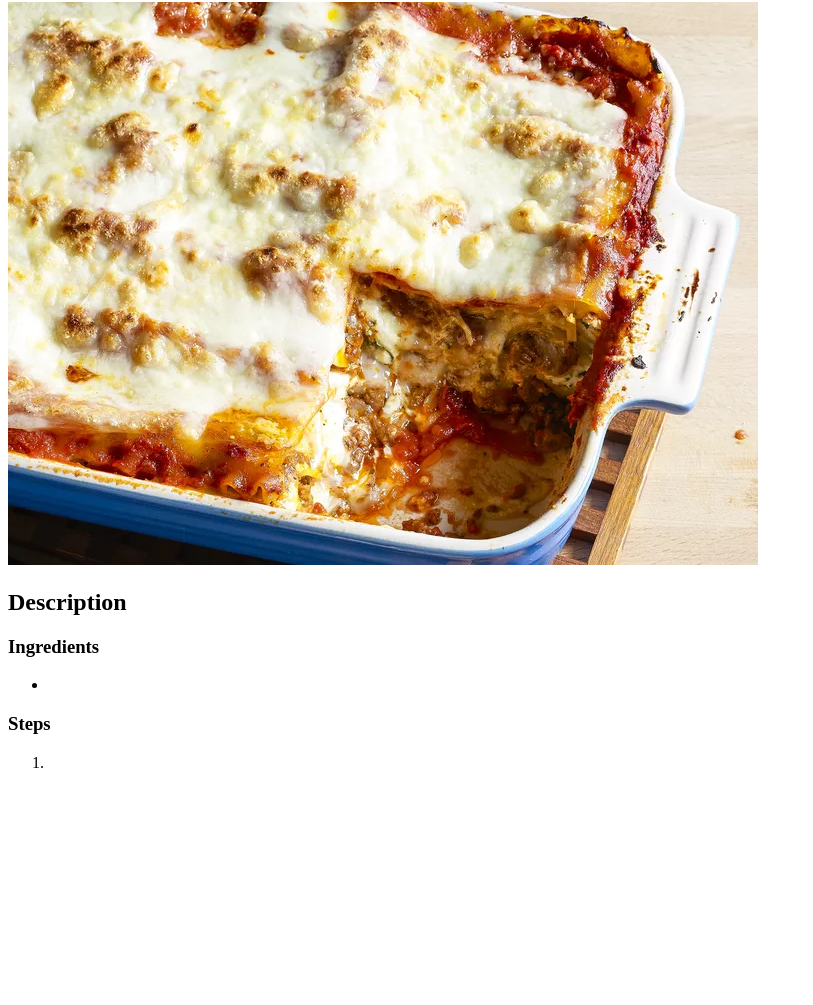
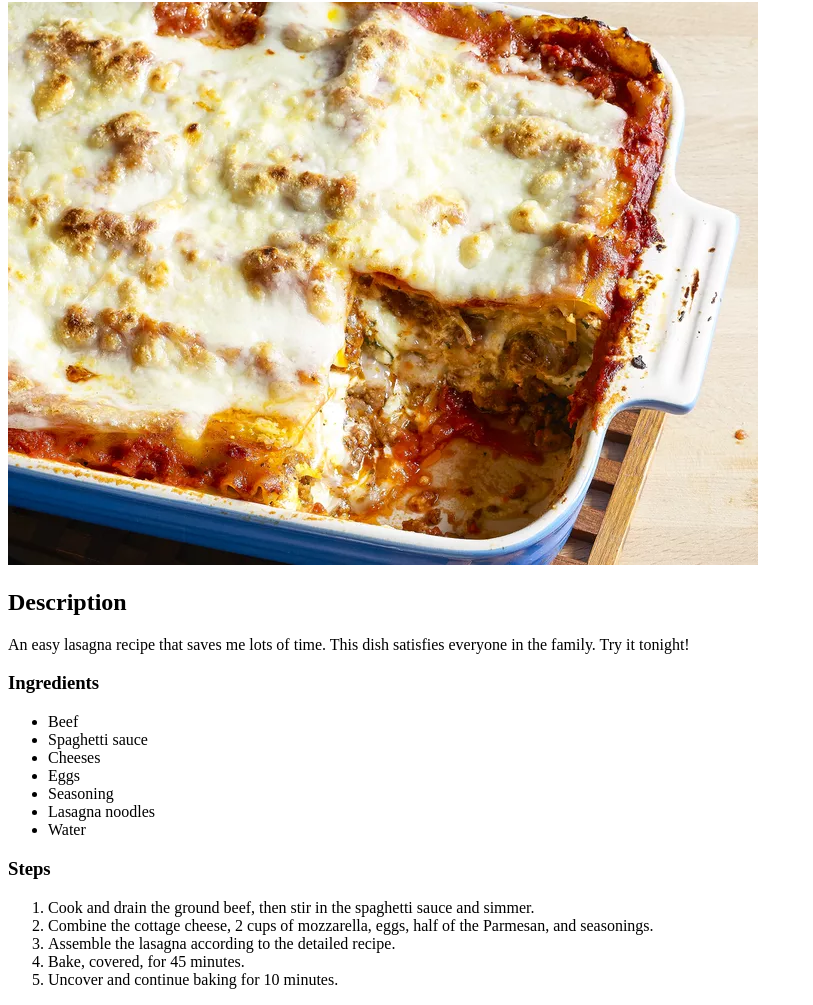
Before and after one commit to PatrikGelin/odin-recipes, a plain HTML site: page recipes/lasagna.html in a window 1280 px wide. Shown: the part 78-1083 px from the top of the page, without its empty margins (0-813 px from the left). Before the commit the page ends 866 px from the top, so only its background shows below. Drawn offline with Linux system fonts and the light colour scheme.

Commit message:
Add recipe to lasagna.html

```diff
--- a/recipes/lasagna.html
+++ b/recipes/lasagna.html
@@ -12,19 +12,28 @@
 
     <h2>Description</h2>
     <p>
-
+        An easy lasagna recipe that saves me lots of time. This dish satisfies everyone in the family. Try it tonight!
     </p>
 
     <h3>Ingredients</h3>
     <ul>
-        <li></li>
+        <li>Beef</li>
+        <li>Spaghetti sauce</li>
+        <li>Cheeses</li>
+        <li>Eggs</li>
+        <li>Seasoning</li>
+        <li>Lasagna noodles</li>
+        <li>Water</li>
     </ul>
 
     <h3>Steps</h3>
     <ol>
-        <li></li>
+        <li>Cook and drain the ground beef, then stir in the spaghetti sauce and simmer.</li>
+        <li>Combine the cottage cheese, 2 cups of mozzarella, eggs, half of the Parmesan, and seasonings.</li>
+        <li>Assemble the lasagna according to the detailed recipe.</li>
+        <li>Bake, covered, for 45 minutes.</li>
+        <li>Uncover and continue baking for 10 minutes.</li>
     </ol>
-
 
 </body>
 </html>
```
